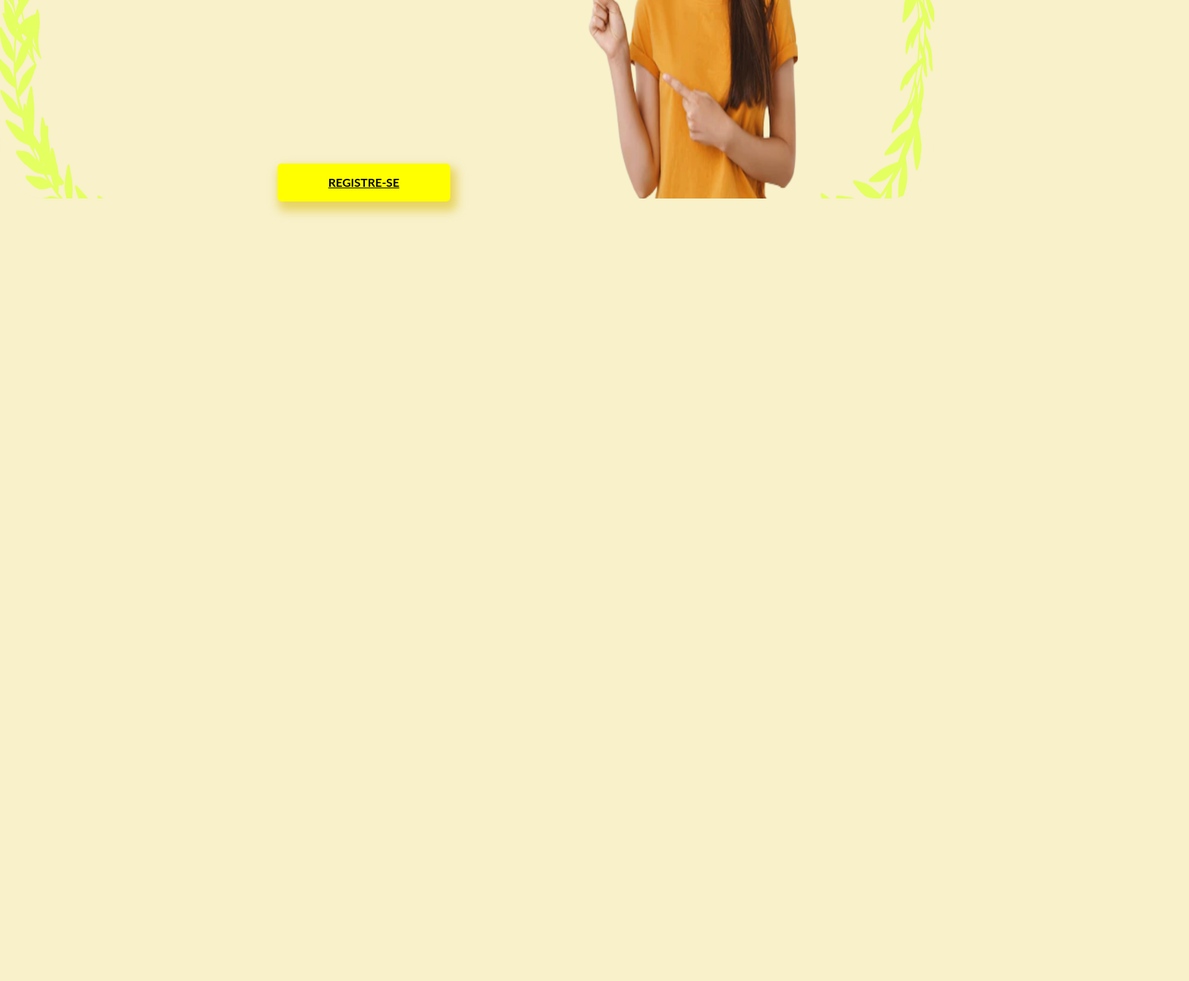
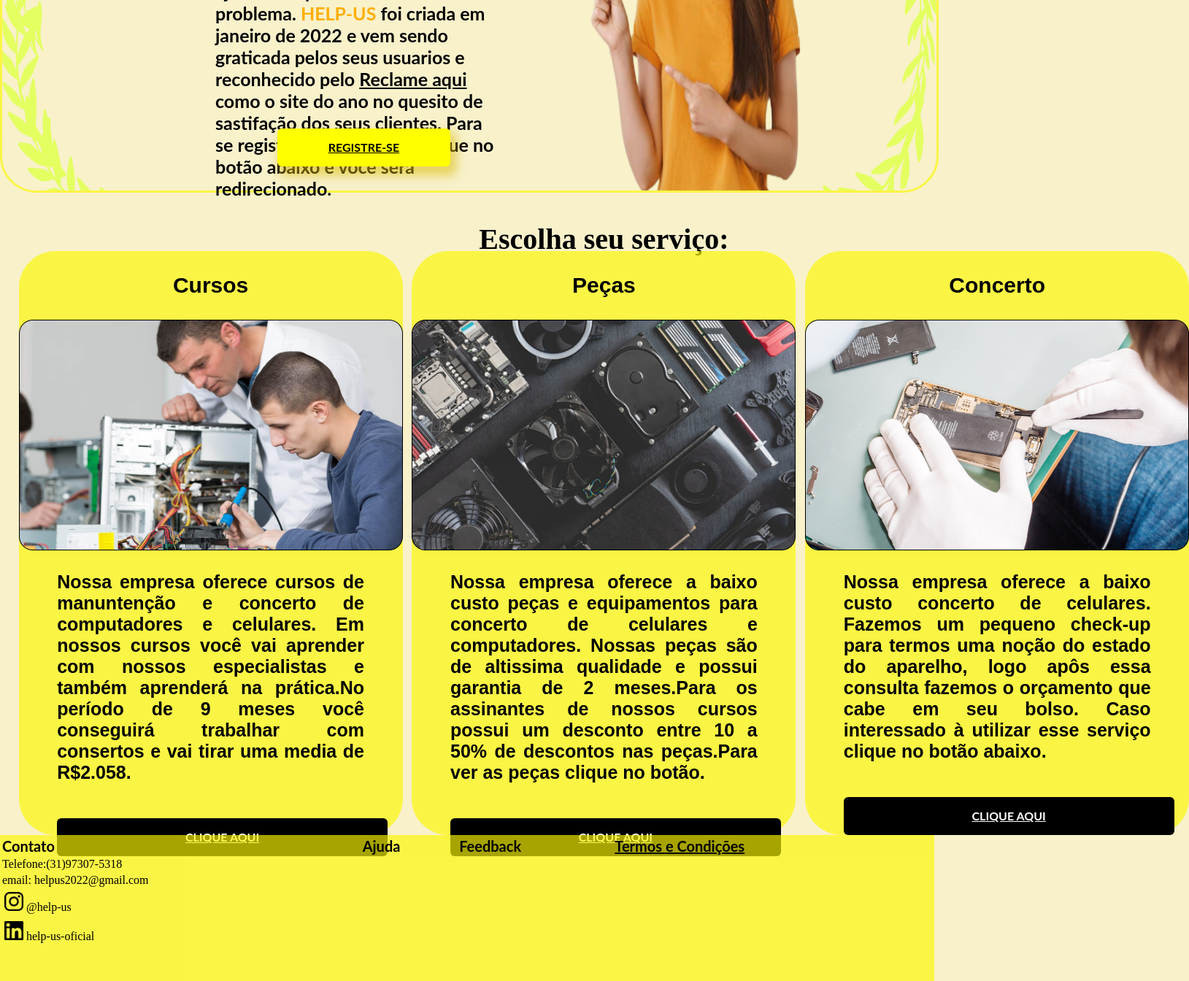
Before and after one commit to FelipeBiver/SiteTESTANDO, a plain HTML site: page index.html in a window 1280 px wide. Shown: the part 344-1688 px from the top of the page at 73% size, 1629 px wide, since content can reach past the window. Before the commit the page ends 800 px from the top, so only its background shows below. Drawn offline with Linux system fonts and the light colour scheme; a script that the page names is missing.

Commit message:
notebook

```diff
--- a/index.html
+++ b/index.html
@@ -14,9 +14,9 @@
     <ul>
        <li id="logo"> <img src="logo1.png" width="65" height="52"></li>
         <li><a href="index.html" class="Home" id="cab">Home</a></li>
-        <li id="cab"><a href="Cursos.html">Cursos</a></li>
-        <li id="cab"><a href="Concerto.html">Concerto</a></li>
-        <li id="cab" class="ult"><a href="Pecas.html">Peças</a></li>
+        <li><a href="Cursos.html" id="cab">Cursos</a></li>
+        <li><a href="Concerto.html" id="cab">Concerto</a></li>
+        <li class="ult"><a href="Pecas.html" id="cab"> Peças</a></li>
         <li><div id="cad"></li>
         <li ><form action="/action_page.php">
             <label for="usu">Usuario:</label>
@@ -38,15 +38,105 @@
     <img src="lobb.png" width="100%" height="602px">
 </div>
 <div id="info">
-<p>
-    A <strong>HELP-US</strong> é uma empresa de concerto e uma plataforma de cursos de concerto e manuntenção de elêtronicos que irá
+<p id="sobree">
+    A <strong>HELP-US</strong> é uma empresa de concerto e uma plataforma de cursos de concerto e manuntenção de aparelhos eletronicas elêtronicos que irá
+    te ajudar indepedente do seu problema. <strong>HELP-US</strong> foi criada em janeiro de 2022 e
+    vem sendo graticada pelos seus usuarios e reconhecido pelo <a href="https://www.reclameaqui.com.br/"> Reclame aqui</a>
+    como o site do ano no quesito de sastifação dos seus clientes. Para se registrar no nosso site clique no botão abaixo e você sera redirecionado.
+
 </p>
 </div>
 <div class="botao">
     <a href="Cursos.html" id="clique">REGISTRE-SE</a>
 </div>
-<div id="cursos">
-
+<div class="container">
+    <div class="escolha"> <h3> Escolha seu serviço: </h3></div>
+    <div id="cursos" class="paletes">
+        <p id="titulo">Cursos</p>
+        <img src="image 56 (3).png" id="imagempalete">
+        <div id="divtxt">
+            <p id="txtpalete">
+                Nossa empresa oferece cursos de manuntenção e concerto de computadores e celulares.
+                Em nossos cursos você vai aprender com nossos especialistas e também aprenderá
+                na prática.No período de 9 meses você conseguirá trabalhar com consertos e vai
+                tirar uma media de R$2.058.
+            </p>
+        </div>
+        <div class="botaopalete">
+            <a href="Cursos.html" id="clique2"> CLIQUE AQUI</a>
+        </div>
+    </div>
+    <div id="pecas" class="paletes">
+        <p id="titulo">Peças</p>
+        <img src="image 57.png" id="imagempalete">
+        <div id="divtxt">
+            <p id="txtpalete"> Nossa empresa oferece a baixo custo peças e equipamentos para concerto de celulares e computadores.
+                Nossas peças são de altissima qualidade e possui garantia de 2 meses.Para os assinantes de nossos
+                cursos possui um desconto entre 10 a 50% de descontos nas peças.Para ver as peças
+                clique no botão.
+            </p>
+        </div>
+        <div class="botaopalete">
+            <a href="Cursos.html" id="clique2"> CLIQUE AQUI</a>
+        </div>
+    </div>
+    <div id="concerto" class="paletes">
+        <p id="titulo">Concerto</p>
+        <img src="image 57 (1).png" id="imagempalete">
+        <div id="divtxt">
+            <p id="txtpalete">
+                Nossa empresa oferece a baixo custo concerto de celulares.
+                Fazemos um pequeno check-up para termos uma noção do estado
+                do aparelho, logo apôs essa consulta fazemos o orçamento que cabe
+                em seu bolso. Caso interessado à utilizar esse serviço clique no botão abaixo.
+            </p>
+        </div>
+        <div class="botaopalete">
+            <a href="Cursos.html" id="clique2"> CLIQUE AQUI</a>
+        </div>
+    </div>
 </div>
+  <footer>
+    <table>
+<tr style="width: 25%;" id="topicos">
+    <td> Contato </td>
+    <td> Ajuda </td>
+    <td> Feedback</td>
+    <td> <a href="https://pensadorjuridico.jusbrasil.com.br/modelos-pecas/784909844/modelo-termos-e-condicoes-para-site-ou-app#:~:text=O%20Termos%20e%20Condi%C3%A7%C3%B5es%20Gerais,e%20uso%20da%20plataforma%20disponibilizada."> Termos e Condições</a></td>
+</tr>
+<tr style="width: 25%;">
+<td> Telefone:(31)97307-5318</td>
+<td></td>
+<td></td>
+<td></td>
+</tr>
+<tr style="width: 25%;">
+    <td>email: helpus2022@gmail.com</td>
+    <td></td>
+    <td></td>
+    <td></td>
+    </tr>
+    <tr style="width: 25%;">
+        <td>
+            <table>
+                <td><img src="87390.png" width="26px" height="26px"> @help-us</td>
+            </table>
+        </td>
+        <td></td>
+        <td></td>
+        <td></td>
+        </tr>
+        <tr style="width: 25%;">
+            <td>
+                <table>
+                    <td><img src="49656.png" width="26px" height="26px"> help-us-oficial</td>
+                </table>
+            </td>
+            <td></td>
+            <td></td>
+            <td></td>
+            </tr>
+    </table>
+  </footer>
 </body>
 </html>
--- a/visual3.css
+++ b/visual3.css
@@ -3,12 +3,12 @@ body{
     cursor: cell;
     background-color: #F8F1CA;
 }
-div{
-    position: absolute;
-}
 #ini{
 width: 100%;
 height: 602px;
+border-style: solid;
+border-color: rgba(252, 248, 0, 0.664);;
+border-radius: 50px;
 }
 .flex{
     top: 0;
@@ -42,7 +42,7 @@ li{
     margin-right: 200px;
 }
 .botao{
-    position: relative;
+
     padding: 1em;
     border-radius: 6px;
     background: yellow;
@@ -55,6 +55,7 @@ li{
     left: 380px;
     -webkit-box-shadow: 5px 9px 13px 4px rgba(217,186,0,0.52);
 box-shadow: 5px 9px 13px 4px rgba(217,186,0,0.52);
+position: absolute;
 }
 
 .botao:hover{
@@ -70,11 +71,11 @@ strong{
     color: rgb(255, 174, 0);
 }
 #info{
+        position: absolute;
     font-family: "Lato",sans-serif;
-    font-size: 14px;
+    font-size: 25px;
     font-weight:bolder;
     color: black;
-    position: relative;
     top: 3.75cm;
     left: 295px;
     width: 30%;
@@ -82,3 +83,95 @@ strong{
 a{
     color: black;
 }
+.container {  display: grid;
+    grid-template-columns: 2% 1fr 1% 1fr 1% 1fr 2%;
+    grid-template-rows: 80px 800px;
+    gap: 0px 0px;
+    grid-auto-flow: row;
+    grid-template-areas:
+      ". escolha escolha escolha escolha escolha ."
+      ". cursos . pecas . concerto .";
+  }
+
+  .escolha { grid-area: escolha;
+  text-align: center;
+  }
+
+  #cursos { grid-area: cursos;
+}
+.paletes{
+  background-color:  rgba(252, 248, 0, 0.664);
+  border-radius: 50px;
+  text-align: center;
+  border-radius: 50px;
+}
+.paletes:hover{
+  background: rgb(255, 226, 64);
+  width: 103%;
+}
+  #pecas { grid-area: pecas;
+}
+
+  #concerto { grid-area: concerto;
+}
+  h3{
+    font-size: 40px
+  }
+  #imagempalete:hover{
+    width: 568px;
+    height: 340px;
+  }
+  #titulo{
+    font-size: 30px;
+    font-weight: bold;
+    font-family: Arial, Helvetica, sans-serif;
+  }
+  footer{
+    position: absolute;
+    width: 100%;
+    background-color:  rgba(252, 248, 0, 0.664);
+    height: 200px;
+  }
+  #cab:hover{
+    color: rgb(255, 255, 255);
+    transition: 750ms;
+  }
+  #txtpalete{
+    font-size: 25px;
+    font-weight:bolder;
+    color: black;
+    font-family: Arial, Helvetica, sans-serif;
+  }
+  #divtxt{
+    text-align: justify;
+    width: 80%;
+    margin-left: 10%;
+  }
+  .botaopalete{
+    padding: 1em;
+    border-radius: 6px;
+    background: rgb(0, 0, 0);
+    cursor: pointer;
+    display: block;
+    width: 80%;
+    margin-top: 3em;
+    text-align: center;
+    margin-left: 10%;
+}
+#clique2{
+  font-family: "Lato",sans-serif;
+  font-size: 16px;
+  font-weight:bolder;
+  color: white;
+}
+table{
+  width: 100%;
+}
+#insta{
+  width: 28px;
+}
+#topicos{
+  font-family: "Lato",sans-serif;
+  font-weight: bold;
+  font-size: 20px;
+}
```
Also changed, not shown: 49656.png (added), 87390.png (added), image 56 (1).png (added), image 56 (2).png (added), image 56 (3).png (added), image 56.png (added), image 57 (1).png (added), image 57.png (added).
